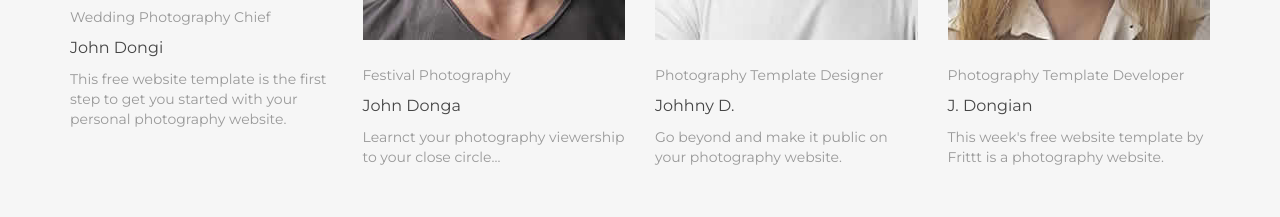
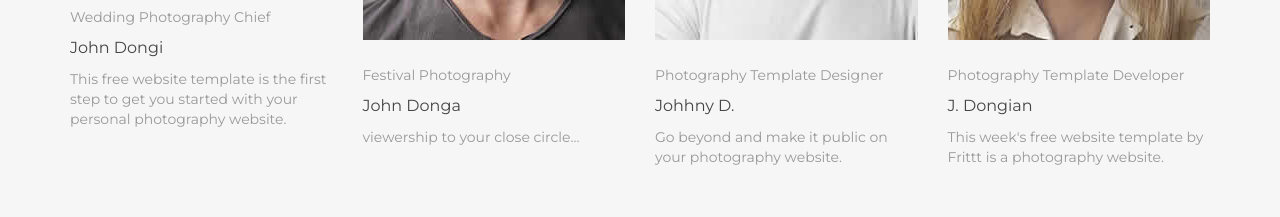
Before and after one commit to ganes891/newproject, a plain HTML site: page index.html in a window 1280 px wide. Shown: the part 4280-4497 px from the top of the page. Drawn offline with Linux system fonts and the light colour scheme; some packages are replaced by stand-ins of ours.

Commit message:
madhu's changes

```diff
--- a/index.html
+++ b/index.html
@@ -414,7 +414,7 @@
 								<p class="position">Festival Photography </p>
 								<p class="name">John Donga</p>
 								<p>
-									Learnct your photography viewership to your close circle...
+								      viewership to your close circle...
 								</p>
 							</div>
 						</div>
```
